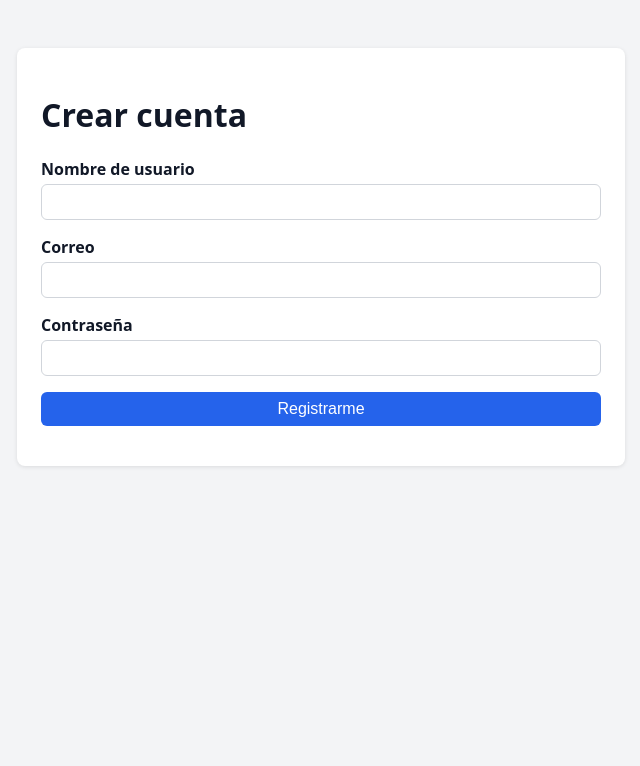
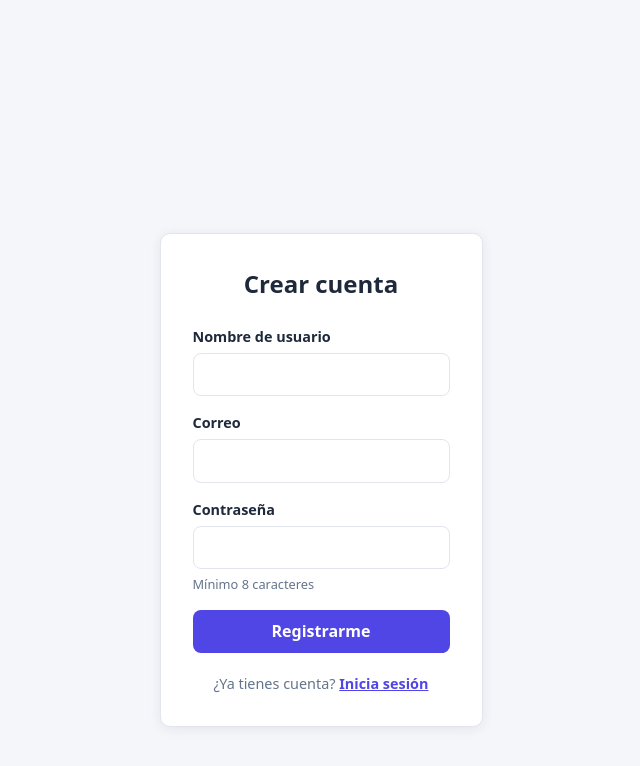
Before and after one commit to hugoalexandergomezalvarezz-max/prueba-tecnica-archivos, a React (Vite) app in the folder frontend/: page /registro in a window 1280 px wide. Shown: the top 766 px of the page, without its empty margins (319-959 px from the left). Built offline with nearby package versions, Linux system fonts and the light colour scheme.

Commit message:
Le di diseño y color a las tres pantallas de archivo, registro y login

```diff
--- a/frontend/src/index.css
+++ b/frontend/src/index.css
@@ -1,77 +1,46 @@
+:root {
+  --primario: #4f46e5;
+  --primario-oscuro: #4338ca;
+  --peligro: #e11d48;
+  --peligro-oscuro: #be123c;
+  --peligro-fondo: #ffe4e6;
+  --fondo: #f5f6fa;
+  --superficie: #ffffff;
+  --borde: #e2e5ee;
+  --texto: #1e293b;
+  --texto-suave: #64748b;
+  --radio: 10px;
+  --sombra: 0 2px 12px rgba(30, 41, 59, 0.08);
+}
+
+* {
+  box-sizing: border-box;
+}
+
 body {
   margin: 0;
   font-family: system-ui, sans-serif;
-  background: #f3f4f6;
-  color: #111827;
+  font-size: 16px;
+  line-height: 1.5;
+  background: var(--fondo);
+  color: var(--texto);
+
+  /* Estas 3 líneas son las que lo separan de la orilla */
+  display: flex;
+  justify-content: center;
+  padding-top: 10vh; /* Esto lo empuja 10% hacia abajo */
 }
 
-main {
-  max-width: 560px;
-  margin: 3rem auto;
-  padding: 1.5rem;
-  background: #ffffff;
-  border-radius: 8px;
-  box-shadow: 0 1px 4px rgba(0, 0, 0, 0.1);
+button,
+input {
+  font-family: inherit;
 }
 
-form {
-  display: flex;
-  flex-direction: column;
-  gap: 1rem;
-  margin-bottom: 1rem;
+a {
+  color: var(--primario);
 }
 
-label {
-  display: flex;
-  flex-direction: column;
-  gap: 0.25rem;
-  font-weight: 600;
+:focus-visible {
+  outline: 3px solid var(--primario);
+  outline-offset: 2px;
 }
-
-input {
-  padding: 0.5rem;
-  border: 1px solid #d1d5db;
-  border-radius: 6px;
-  font-size: 1rem;
-}
-
-button {
-  padding: 0.5rem 1rem;
-  border: 0;
-  border-radius: 6px;
-  background: #2563eb;
-  color: #ffffff;
-  font-size: 1rem;
-  cursor: pointer;
-}
-
-button:disabled {
-  opacity: 0.6;
-  cursor: not-allowed;
-}
-
-[role='alert'] {
-  margin: 0;
-  padding: 0.6rem;
-  background: #fee2e2;
-  color: #b91c1c;
-  border-radius: 6px;
-}
-
-ul {
-  list-style: none;
-  padding: 0;
-}
-
-li {
-  display: flex;
-  justify-content: space-between;
-  align-items: center;
-  gap: 1rem;
-  padding: 0.6rem 0;
-  border-bottom: 1px solid #e5e7eb;
-}
-
-li button {
-  background: #dc2626;
-}
--- /dev/null
+++ b/frontend/src/pages/Archivos.module.css
@@ -0,0 +1,140 @@
+.contenedor {
+  max-width: 720px;
+  margin: 0 auto;
+  padding: 2rem 1rem;
+}
+
+.encabezado {
+  display: flex;
+  align-items: center;
+  justify-content: space-between;
+  margin-bottom: 1.5rem;
+}
+
+.titulo {
+  margin: 0;
+  font-size: 1.5rem;
+}
+
+.botonSecundario {
+  padding: 0.5rem 1rem;
+  border: 1px solid var(--borde);
+  border-radius: 8px;
+  background: var(--superficie);
+  color: var(--texto);
+  font-weight: 600;
+  cursor: pointer;
+}
+
+.botonSecundario:hover {
+  background: var(--fondo);
+}
+
+.subida {
+  display: flex;
+  flex-wrap: wrap;
+  align-items: center;
+  gap: 0.75rem;
+  padding: 1rem;
+  margin-bottom: 1rem;
+  background: var(--superficie);
+  border: 2px dashed var(--borde);
+  border-radius: var(--radio);
+}
+
+.boton {
+  padding: 0.55rem 1rem;
+  border: 0;
+  border-radius: 8px;
+  background: var(--primario);
+  color: var(--superficie);
+  font-weight: 600;
+  cursor: pointer;
+}
+
+.boton:hover:not(:disabled) {
+  background: var(--primario-oscuro);
+}
+
+.boton:disabled {
+  opacity: 0.6;
+  cursor: not-allowed;
+}
+
+.error {
+  margin: 0 0 1rem;
+  padding: 0.6rem 0.75rem;
+  background: var(--peligro-fondo);
+  color: var(--peligro-oscuro);
+  border-radius: 8px;
+  font-size: 0.9rem;
+}
+
+.vacio {
+  text-align: center;
+  color: var(--texto-suave);
+  padding: 2rem 0;
+}
+
+.lista {
+  list-style: none;
+  margin: 0;
+  padding: 0;
+  display: flex;
+  flex-direction: column;
+  gap: 0.6rem;
+}
+
+.archivo {
+  display: flex;
+  align-items: center;
+  justify-content: space-between;
+  flex-wrap: wrap;
+  gap: 1rem;
+  padding: 0.85rem 1rem;
+  background: var(--superficie);
+  border: 1px solid var(--borde);
+  border-radius: var(--radio);
+}
+
+.nombre {
+  font-weight: 600;
+  word-break: break-word;
+}
+
+.detalle {
+  font-size: 0.85rem;
+  color: var(--texto-suave);
+}
+
+.acciones {
+  display: flex;
+  gap: 0.5rem;
+}
+
+.descargar {
+  padding: 0.45rem 0.9rem;
+  border: 1px solid var(--borde);
+  border-radius: 8px;
+  color: var(--texto);
+  font-weight: 600;
+  text-decoration: none;
+}
+
+.descargar:hover {
+  background: var(--fondo);
+}
+
+.eliminar {
+  padding: 0.45rem 0.9rem;
+  border: 1px solid var(--peligro);
+  border-radius: 8px;
+  background: var(--superficie);
+  color: var(--peligro);
+  font-weight: 600;
+  cursor: pointer;
+}
+
+.eliminar:hover {
+  background: var(--peligro-fondo);
+}
--- a/frontend/src/pages/Login.jsx
+++ b/frontend/src/pages/Login.jsx
@@ -1,6 +1,7 @@
 import { useState } from 'react'
 import { Link, useNavigate } from 'react-router-dom'
 import { iniciarSesion } from '../api/usuarios'
+import estilos from './Login.module.css'
 
 function Login() {
   const [correo, setCorreo] = useState('')
@@ -25,11 +26,12 @@ function Login() {
   }
 
   return (
-    <main>
-      <h1>Iniciar sesión</h1>
+    <main className={estilos.pagina}>
+      <div className={estilos.tarjeta}>
+        <h1 className={estilos.titulo}>Iniciar sesión</h1>
 
-      <form onSubmit={manejarEnvio}>
-        <label>
+        <form className={estilos.formulario} onSubmit={manejarEnvio}>
+          <label className={estilos.campo}>
             Correo
             <input
               type="email"
@@ -38,7 +40,7 @@ function Login() {
             />
           </label>
 
-        <label>
+          <label className={estilos.campo}>
             Contraseña
             <input
               type="password"
@@ -47,16 +49,17 @@ function Login() {
             />
           </label>
 
-        {error && <p role="alert">{error}</p>}
+          {error && <p className={estilos.error} role="alert">{error}</p>}
 
-        <button type="submit" disabled={enviando}>
+          <button className={estilos.boton} type="submit" disabled={enviando}>
             {enviando ? 'Ingresando...' : 'Ingresar'}
           </button>
         </form>
 
-      <p>
+        <p className={estilos.pie}>
           ¿No tienes cuenta? <Link to="/registro">Regístrate</Link>
         </p>
+      </div>
     </main>
   )
 }
--- /dev/null
+++ b/frontend/src/pages/Login.module.css
@@ -0,0 +1,89 @@
+.pagina {
+  min-height: 100vh;
+  display: flex;
+  align-items: center;
+  justify-content: center;
+  padding: 1rem;
+}
+
+.tarjeta {
+  width: 100%;
+  max-width: 380px;
+  padding: 2rem;
+  background: var(--superficie);
+  border: 1px solid var(--borde);
+  border-radius: var(--radio);
+  box-shadow: var(--sombra);
+}
+
+.titulo {
+  margin: 0 0 1.5rem;
+  font-size: 1.5rem;
+  text-align: center;
+}
+
+.formulario {
+  display: flex;
+  flex-direction: column;
+  gap: 1rem;
+}
+
+.campo {
+  display: flex;
+  flex-direction: column;
+  gap: 0.35rem;
+  font-size: 0.9rem;
+  font-weight: 600;
+}
+
+.campo input {
+  padding: 0.6rem 0.75rem;
+  border: 1px solid var(--borde);
+  border-radius: 8px;
+  font-size: 1rem;
+}
+
+.campo input:focus {
+  outline: 2px solid var(--primario);
+  border-color: transparent;
+}
+
+.boton {
+  padding: 0.65rem;
+  border: 0;
+  border-radius: 8px;
+  background: var(--primario);
+  color: var(--superficie);
+  font-size: 1rem;
+  font-weight: 600;
+  cursor: pointer;
+}
+
+.boton:hover:not(:disabled) {
+  background: var(--primario-oscuro);
+}
+
+.boton:disabled {
+  opacity: 0.6;
+  cursor: not-allowed;
+}
+
+.error {
+  margin: 0;
+  padding: 0.6rem 0.75rem;
+  background: var(--peligro-fondo);
+  color: var(--peligro-oscuro);
+  border-radius: 8px;
+  font-size: 0.9rem;
+}
+
+.pie {
+  margin: 1.25rem 0 0;
+  text-align: center;
+  font-size: 0.9rem;
+  color: var(--texto-suave);
+}
+
+.pie a {
+  font-weight: 600;
+}
--- a/frontend/src/pages/Registro.jsx
+++ b/frontend/src/pages/Registro.jsx
@@ -1,6 +1,7 @@
 import { useState } from 'react'
-import { useNavigate } from 'react-router-dom'
+import { Link, useNavigate } from 'react-router-dom'
 import { registrarUsuario } from '../api/usuarios'
+import estilos from './Registro.module.css'
 
 function Registro() {
   const [nombreUsuario, setNombreUsuario] = useState('')
@@ -26,11 +27,12 @@ function Registro() {
   }
 
   return (
-    <main>
-      <h1>Crear cuenta</h1>
+    <main className={estilos.pagina}>
+      <div className={estilos.tarjeta}>
+        <h1 className={estilos.titulo}>Crear cuenta</h1>
 
-      <form onSubmit={manejarEnvio}>
-        <label>
+        <form className={estilos.formulario} onSubmit={manejarEnvio}>
+          <label className={estilos.campo}>
             Nombre de usuario
             <input
               type="text"
@@ -39,7 +41,7 @@ function Registro() {
             />
           </label>
 
-        <label>
+          <label className={estilos.campo}>
             Correo
             <input
               type="email"
@@ -48,21 +50,27 @@ function Registro() {
             />
           </label>
 
-        <label>
+          <label className={estilos.campo}>
             Contraseña
             <input
               type="password"
               value={contrasena}
               onChange={(e) => setContrasena(e.target.value)}
             />
+            <span className={estilos.ayuda}>Mínimo 8 caracteres</span>
           </label>
 
-        {error && <p role="alert">{error}</p>}
+          {error && <p className={estilos.error} role="alert">{error}</p>}
 
-        <button type="submit" disabled={enviando}>
+          <button className={estilos.boton} type="submit" disabled={enviando}>
             {enviando ? 'Registrando...' : 'Registrarme'}
           </button>
         </form>
+
+        <p className={estilos.pie}>
+          ¿Ya tienes cuenta? <Link to="/login">Inicia sesión</Link>
+        </p>
+      </div>
     </main>
   )
 }
--- /dev/null
+++ b/frontend/src/pages/Registro.module.css
@@ -0,0 +1,95 @@
+.pagina {
+  min-height: 100vh;
+  display: flex;
+  align-items: center;
+  justify-content: center;
+  padding: 1rem;
+}
+
+.tarjeta {
+  width: 100%;
+  max-width: 380px;
+  padding: 2rem;
+  background: var(--superficie);
+  border: 1px solid var(--borde);
+  border-radius: var(--radio);
+  box-shadow: var(--sombra);
+}
+
+.titulo {
+  margin: 0 0 1.5rem;
+  font-size: 1.5rem;
+  text-align: center;
+}
+
+.formulario {
+  display: flex;
+  flex-direction: column;
+  gap: 1rem;
+}
+
+.campo {
+  display: flex;
+  flex-direction: column;
+  gap: 0.35rem;
+  font-size: 0.9rem;
+  font-weight: 600;
+}
+
+.campo input {
+  padding: 0.6rem 0.75rem;
+  border: 1px solid var(--borde);
+  border-radius: 8px;
+  font-size: 1rem;
+}
+
+.campo input:focus {
+  outline: 2px solid var(--primario);
+  border-color: transparent;
+}
+
+.ayuda {
+  font-size: 0.8rem;
+  font-weight: 400;
+  color: var(--texto-suave);
+}
+
+.boton {
+  padding: 0.65rem;
+  border: 0;
+  border-radius: 8px;
+  background: var(--primario);
+  color: var(--superficie);
+  font-size: 1rem;
+  font-weight: 600;
+  cursor: pointer;
+}
+
+.boton:hover:not(:disabled) {
+  background: var(--primario-oscuro);
+}
+
+.boton:disabled {
+  opacity: 0.6;
+  cursor: not-allowed;
+}
+
+.error {
+  margin: 0;
+  padding: 0.6rem 0.75rem;
+  background: var(--peligro-fondo);
+  color: var(--peligro-oscuro);
+  border-radius: 8px;
+  font-size: 0.9rem;
+}
+
+.pie {
+  margin: 1.25rem 0 0;
+  text-align: center;
+  font-size: 0.9rem;
+  color: var(--texto-suave);
+}
+
+.pie a {
+  font-weight: 600;
+}
```
Also changed, not shown: frontend/src/pages/Archivos.jsx (+39 -18 lines). Lines whose indentation alone changed are shown as unchanged.
